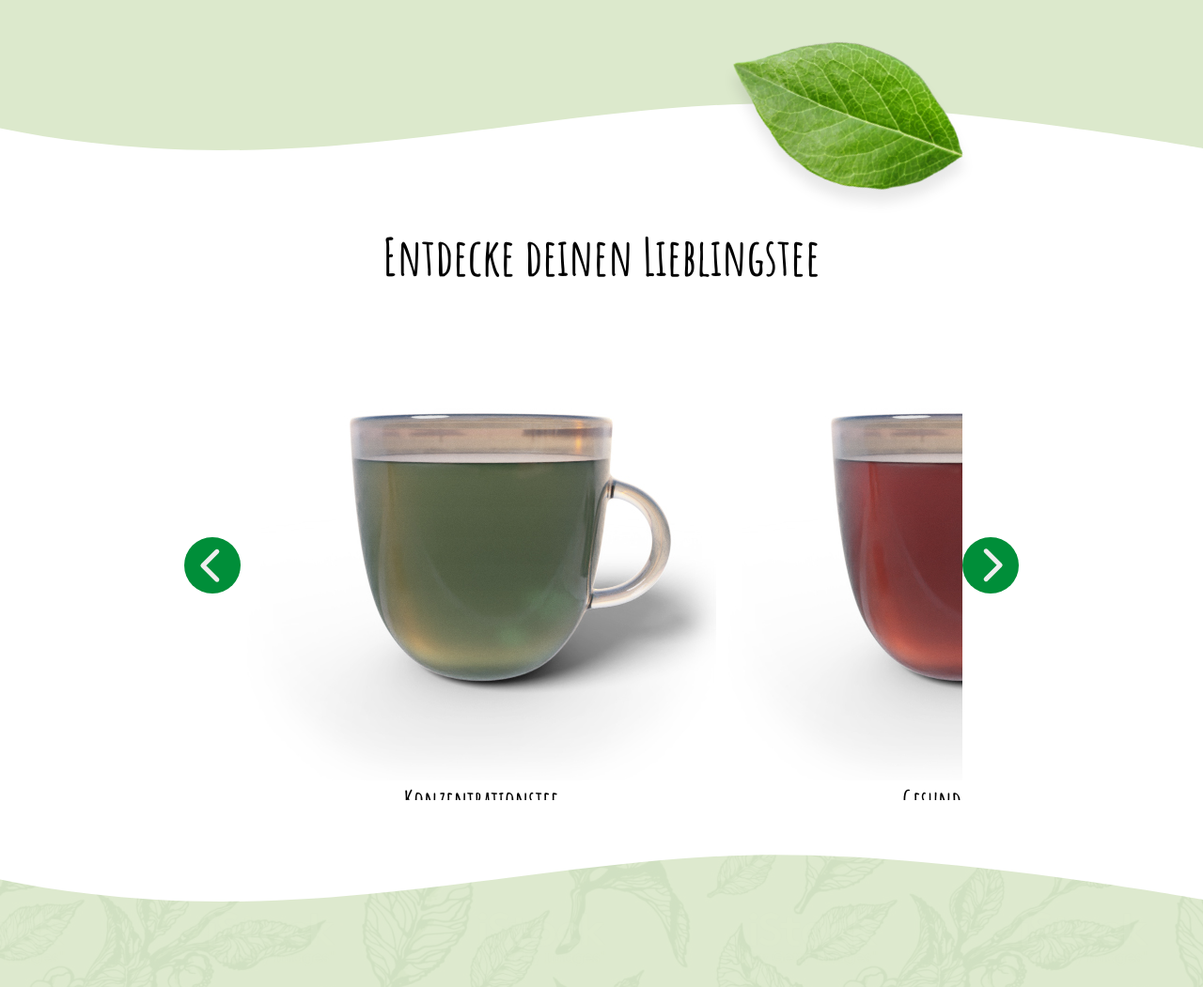
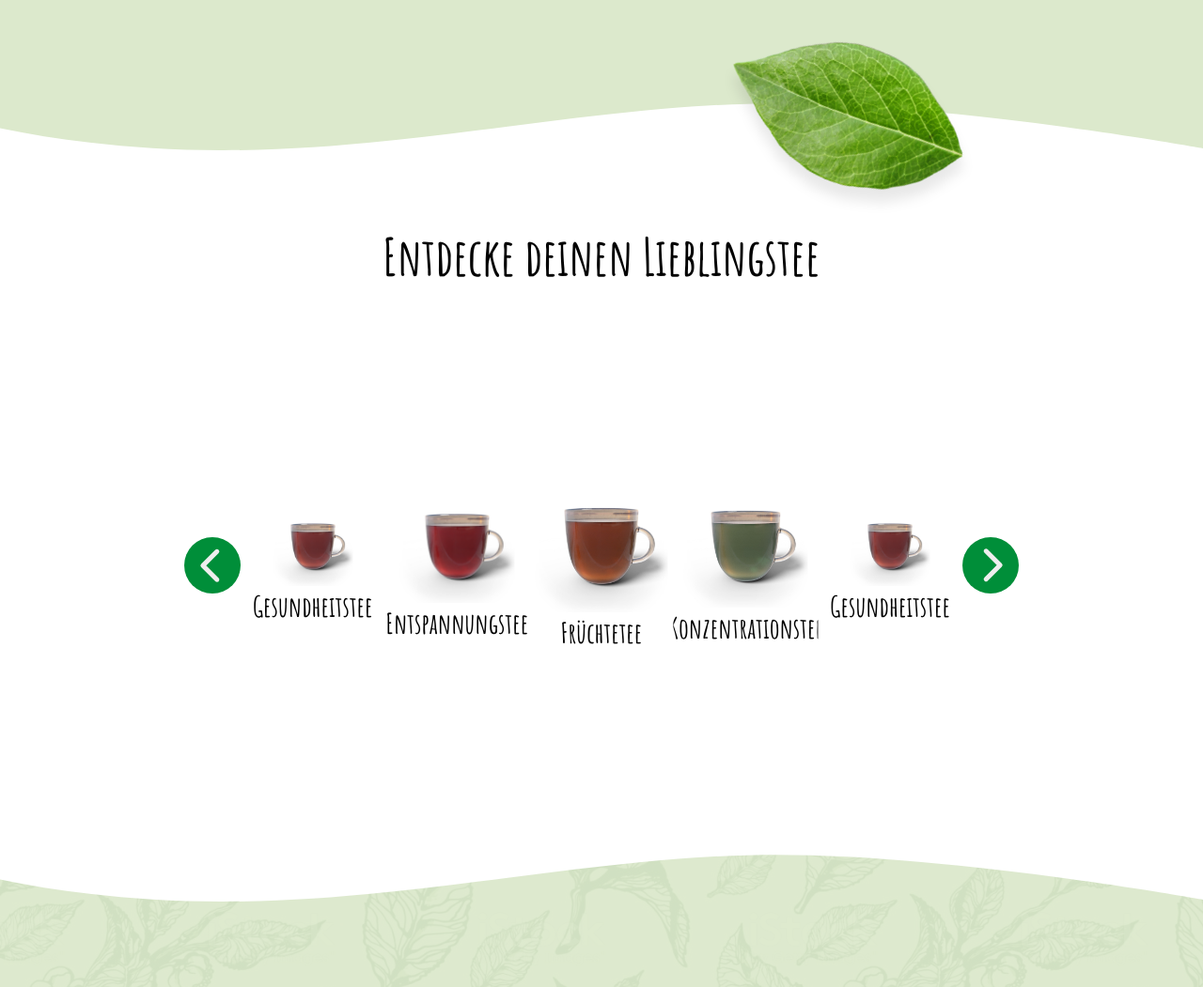
Before and after one commit to maharkus/Releaf, a PHP site: page / in a window 1280 px wide. Shown: the part 2273-3324 px from the top of the page at 94% size. Run offline with PHP 8.4, Linux system fonts and the light colour scheme; data comes from the database, SQL or seed files in the repository; some libraries are stand-ins or nearby versions.

Commit message:
Fix slider bug

```diff
--- a/css/main.css
+++ b/css/main.css
@@ -268,7 +268,7 @@ main {
   top: 99%;
 }
 
-@media only screen and (min-width: 1920px) {
+@media only screen and (min-width: 1024px) {
   .categorySlider li[style*="order: 1;"] img {
     width: 0%;
   }
@@ -334,7 +334,7 @@ main {
 .categorySlider .transition img {
   transition: width 0.5s ease;
 }
-@media only screen and (min-width: 1920px) {
+@media only screen and (min-width: 1024px) {
   .categorySlider .transition.left[style*="order: 2;"] {
     opacity: 0%;
   }
@@ -388,7 +388,7 @@ main {
     width: 60%;
   }
 }
-@media only screen and (min-width: 1920px) {
+@media only screen and (min-width: 1024px) {
   .categorySlider .transition.right[style*="order: 1;"] img {
     width: 60%;
   }
@@ -466,7 +466,7 @@ main {
   height: 100%;
   display: flex;
 }
-@media only screen and (min-width: 1920px) {
+@media only screen and (min-width: 1024px) {
   .categorySlider ul {
     transform: translateX(-20%);
   }
@@ -488,8 +488,9 @@ main {
   align-items: center;
   flex-shrink: 0;
   flex-direction: column;
+  overflow: hidden;
 }
-@media only screen and (min-width: 1920px) {
+@media only screen and (min-width: 1024px) {
   .categorySlider li {
     width: 20%;
   }
--- a/scss/components/_slideshow.scss
+++ b/scss/components/_slideshow.scss
@@ -28,7 +28,7 @@ $visible-slides-mobile: 2;
         height: 100%;
         display: flex;
 
-        @include responsiveMin(1920px) {
+        @include responsiveMin(1024px) {
             transform: translateX(calc(-100% / $visible-slides));
         }
 
@@ -48,8 +48,9 @@ $visible-slides-mobile: 2;
         align-items: center;
         flex-shrink: 0;
         flex-direction: column;
+        overflow: hidden;
 
-        @include responsiveMin(1920px) {
+        @include responsiveMin(1024px) {
             width: calc(100% / $visible-slides);
         }
 
--- a/scss/components/_slideshow_responsive.scss
+++ b/scss/components/_slideshow_responsive.scss
@@ -2,7 +2,7 @@
 
 .categorySlider {
     li {
-        @include responsiveMin(1920px) {
+        @include responsiveMin(1024px) {
             &[style*="order: 1;"] {
                 img {
                     width: 0%;
@@ -114,7 +114,7 @@
     }
 
     .transition.left {
-        @include responsiveMin(1920px) {
+        @include responsiveMin(1024px) {
             &[style*="order: 2;"] {
                 img {
                     width: 0%;
@@ -196,7 +196,7 @@
     }
 
     .transition.right {
-        @include responsiveMin(1920px) {
+        @include responsiveMin(1024px) {
             &[style*="order: 1;"] {
                 img {
                     width: 60%;
```
